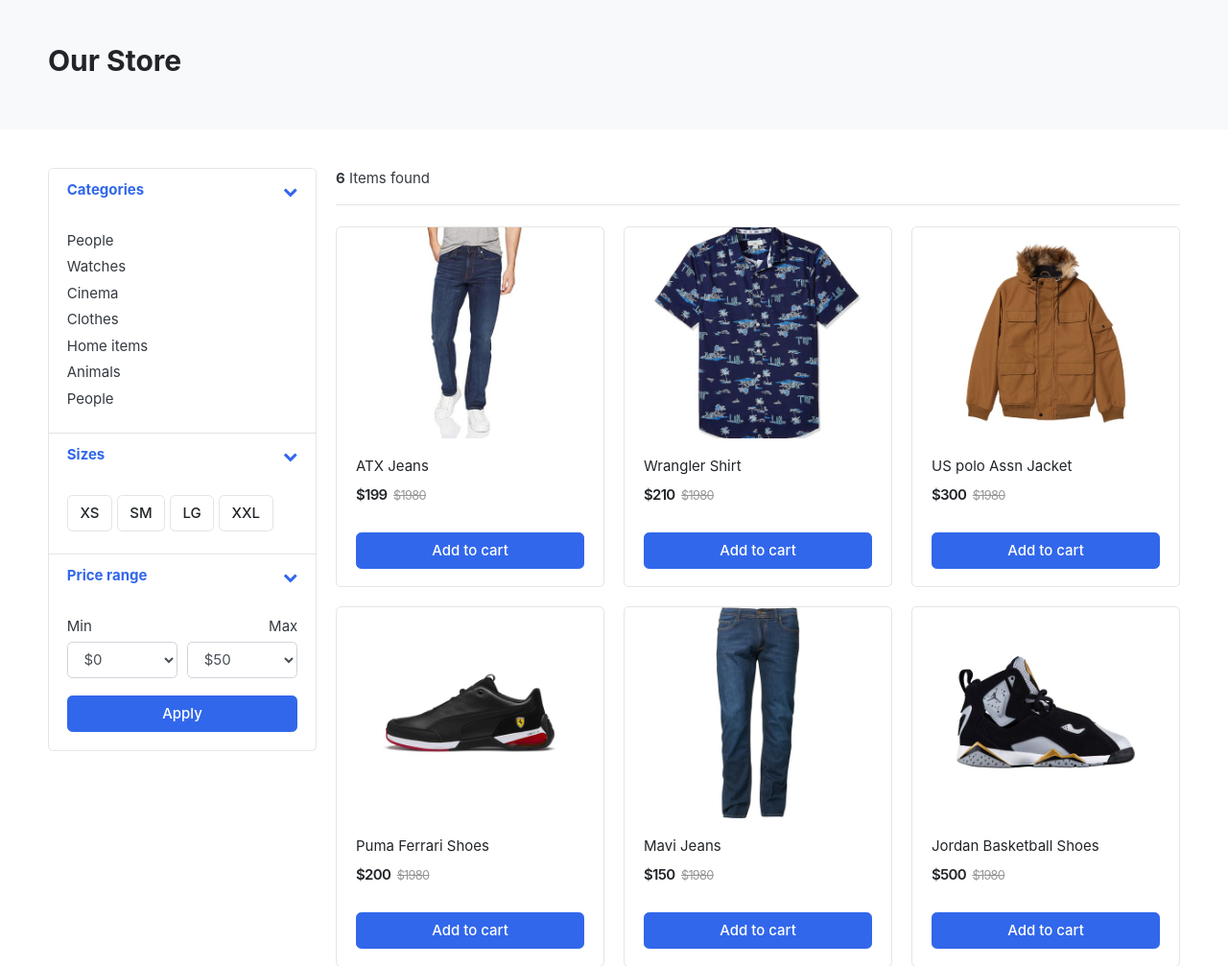
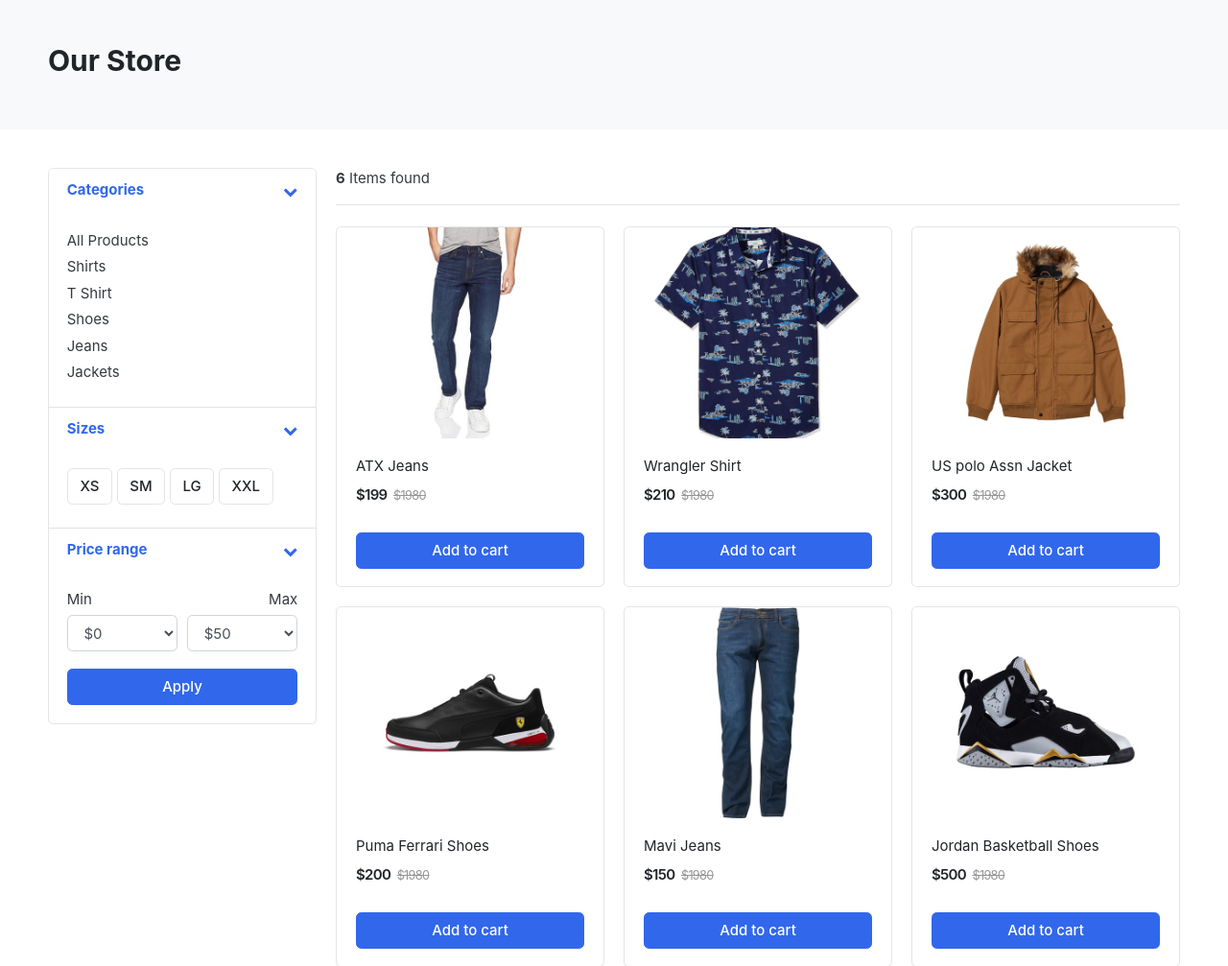
Before and after one commit to the-cross-art/Django-Ecommy, a Django app: page /store/ in a window 1280 px wide. Shown: the part 119-1126 px from the top of the page at 96% size. Run offline with Django 3.2, Linux system fonts and the light colour scheme; data comes from the database, SQL or seed files in the repository; some libraries are stand-ins or nearby versions; some web fonts are replaced.

Commit message:
categories dropdown added

```diff
--- /dev/null
+++ b/category/context_processors.py
@@ -0,0 +1,5 @@
+from .models import Category
+
+def menu_links(request):
+    links = Category.objects.all()
+    return dict(links=links)
--- a/category/models.py
+++ b/category/models.py
@@ -1,4 +1,5 @@
 from django.db import models
+from django.urls import reverse
 
 # Create your models here.
 class Category(models.Model):
@@ -11,5 +12,8 @@ class Category(models.Model):
         verbose_name = 'category'
         verbose_name_plural = 'categories'
 
+    def get_url(self):
+        return reverse('products_by_category', args=[self.slug])
+
     def __str__(self):
         return self.category_name
--- a/greatkart/settings.py
+++ b/greatkart/settings.py
@@ -65,6 +65,7 @@ TEMPLATES = [
                 'django.template.context_processors.request',
                 'django.contrib.auth.context_processors.auth',
                 'django.contrib.messages.context_processors.messages',
+                'category.context_processors.menu_links'
             ],
         },
     },
--- a/templates/includes/navbar.html
+++ b/templates/includes/navbar.html
@@ -39,12 +39,10 @@
 				<i class="fa fa-bars"></i> All category
 			</button>
 			<div class="dropdown-menu">
-				<a class="dropdown-item" href="#">Machinery / Mechanical Parts / Tools </a>
-				<a class="dropdown-item" href="#">Consumer Electronics / Home Appliances </a>
-				<a class="dropdown-item" href="#">Auto / Transportation</a>
-				<a class="dropdown-item" href="#">Apparel / Textiles / Timepieces </a>
-				<a class="dropdown-item" href="#">Home & Garden / Construction / Lights </a>
-				<a class="dropdown-item" href="#">Beauty & Personal Care / Health </a>
+				<a class ="dropdown-item" href="{% url 'store' %}">All Products  </a>
+				{% for category in links %}
+				<a class="dropdown-item" href="{{ category.get_url }}">{{ category.category_name }} </a>
+				{% endfor %}
 			</div>
 		</div>  <!-- category-wrap.// -->
 	</div> <!-- col.// -->
--- a/templates/store/store.html
+++ b/templates/store/store.html
@@ -31,13 +31,10 @@
 			<div class="card-body">
 
 				<ul class="list-menu">
-				<li><a href="#">People  </a></li>
-				<li><a href="#">Watches </a></li>
-				<li><a href="#">Cinema  </a></li>
-				<li><a href="#">Clothes  </a></li>
-				<li><a href="#">Home items </a></li>
-				<li><a href="#">Animals</a></li>
-				<li><a href="#">People </a></li>
+					<li><a href="{% url 'store' %}">All Products  </a></li>
+				{% for category in links %}
+				<li><a href="{{ category.get_url }}">{{ category.category_name }}  </a></li>
+				{% endfor %}
 				</ul>
 
 			</div> <!-- card-body.// -->
```
